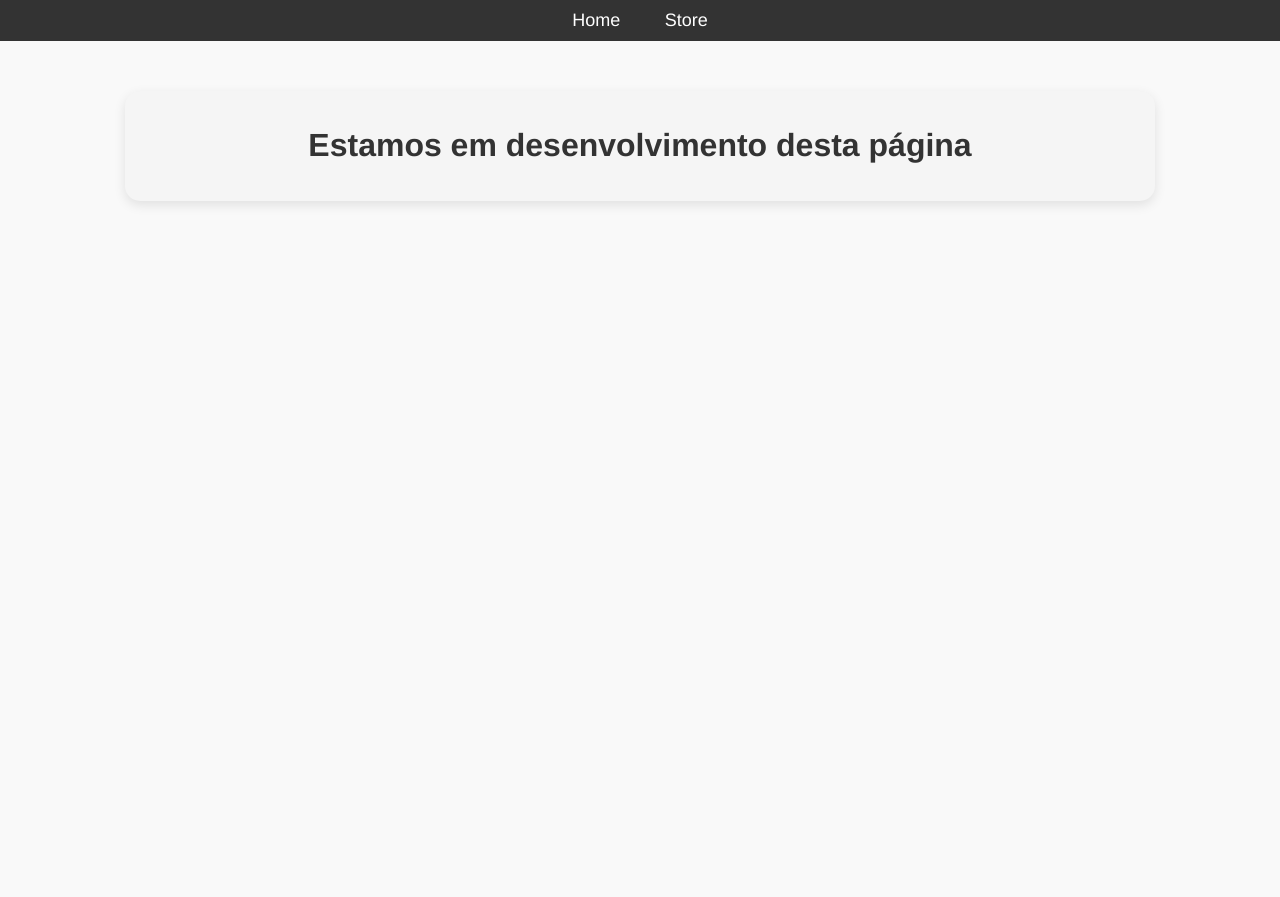
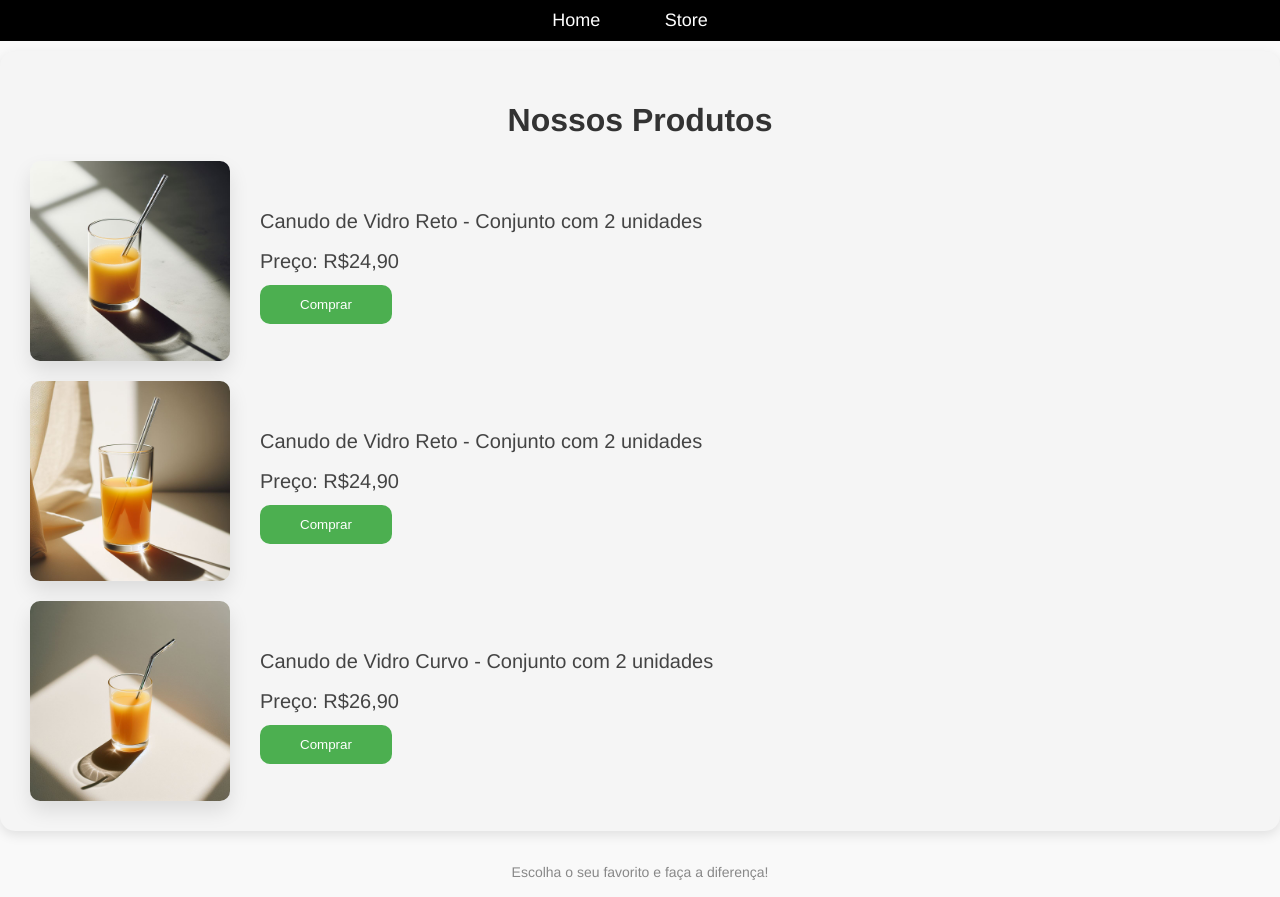
Before and after one commit to Joa0-Daniel/skills-copilot-codespaces-vscode, a plain HTML site: page Canudo de Vidro/store.html in a window 1280 px wide. Before the commit the page ends 800 px from the top, so only its background shows below. Drawn offline with Linux system fonts and the light colour scheme.

Commit message:
Add files via upload

```diff
--- a/Canudo de Vidro/store.html
+++ b/Canudo de Vidro/store.html
@@ -14,7 +14,32 @@
         </ul>
     </nav>
     <div class="container">
-        <h1>Estamos em desenvolvimento desta página</h1>
+        <h1>Nossos Produtos</h1>
+        <div class="product">
+            <img src="_e2abba67-0aa8-417c-8582-933afcaeb5de.jpeg" alt="Canudo de Vidro Reto">
+            <div class="product-info">
+                <p>Canudo de Vidro Reto - Conjunto com 2 unidades</p>
+                <p>Preço: R$24,90</p>
+                <button class="buy-button">Comprar</button>
+            </div>
+        </div>
+        <div class="product">
+            <img src="_9ff22f2c-09ae-4cdd-b8c2-b64579175c0b.jpeg" alt="Canudo de Vidro Reto">
+            <div class="product-info">
+                <p>Canudo de Vidro Reto - Conjunto com 2 unidades</p>
+                <p>Preço: R$24,90</p>
+                <button class="buy-button">Comprar</button>
+            </div>
+        </div>
+        <div class="product">
+            <img src="_53d7f94d-231b-4718-aec1-412010e0ab67.jpeg" alt="Canudo de Vidro Curvo">
+            <div class="product-info">
+                <p>Canudo de Vidro Curvo - Conjunto com 2 unidades</p>
+                <p>Preço: R$26,90</p>
+                <button class="buy-button">Comprar</button>
+            </div>
+        </div>
     </div>
+    <p class="footer">Escolha o seu favorito e faça a diferença!</p>
 </body>
 </html>
--- a/Canudo de Vidro/style.css
+++ b/Canudo de Vidro/style.css
@@ -6,12 +6,12 @@ body {
 }
 
 .container {
-    max-width: 1000px; /* Aumentei o tamanho */
-    margin: 50px auto;
-    padding: 15px; /* Aumentei o padding */
-    background-color: #f5f5f5; /* Nova cor de fundo */
-    border-radius: 15px; /* Borda mais arredondada */
-    box-shadow: 0 4px 12px rgba(0, 0, 0, 0.1); /* Sombra mais suave */
+    max-width: 1400px;
+    margin: 10px auto;
+    padding: 30px; /* Aumentei o padding */
+    background-color: #f5f5f5;
+    border-radius: 15px;
+    box-shadow: 0 4px 12px rgba(0, 0, 0, 0.1);
 }
 
 h1 {
@@ -20,9 +20,9 @@ h1 {
 }
 
 p {
-    font-size: 18px; /* Aumentei o tamanho da fonte */
+    font-size: 18px;
     line-height: 1.6;
-    color: #555; /* Nova cor de texto */
+    color: #555;
 }
 
 ul {
@@ -41,10 +41,10 @@ ul {
 }
 
 .product img {
-    max-width: 183px; /* Aumentei o tamanho da imagem */
-    margin-right: 50px; /* Aumentei a margem */
-    border-radius: 10px; /* Borda mais arredondada */
-    box-shadow: 0 40px 80px rgba(0, 0, 0, 0.1); /* Sombra mais suave */
+    max-width: 200px; /* Aumentei o tamanho da imagem */
+    margin-right: 30px;
+    border-radius: 10px;
+    box-shadow: 0 10px 20px rgba(0, 0, 0, 0.1); /* Sombra mais suave */
     transition: transform 0.3s ease;
 }
 
@@ -57,37 +57,35 @@ ul {
 }
 
 .product p {
-    font-size: 20px; /* Aumentei o tamanho da fonte */
+    font-size: 20px;
     color: #444;
-    margin: 8px 10; /* Aumentei a margem */
+    margin: 8px 0; /* Ajustei a margem */
 }
 
 .buy-button {
     background-color: #4CAF50;
     color: white;
-    padding: 10px 32px; /* Aumentei o padding */
+    padding: 12px 40px; /* Aumentei o padding */
     border: none;
-    border-radius: 10px; /* Borda mais arredondada */
+    border-radius: 10px;
     cursor: pointer;
-    transition: background-color 0.3s ease, transform 0.3s ease; /* Adicionei transformação */
+    transition: background-color 0.3s ease, transform 0.3s ease;
 }
 
 .buy-button:hover {
     background-color: #45a049;
-    transform: translateY(-2px); /* Adicionei transformação */
+    transform: translateY(-2px);
 }
 
 .footer {
     text-align: center;
     margin-top: 30px;
     color: #888;
-    font-size: 10px; /* Aumentei o tamanho da fonte */
+    font-size: 14px; /* Ajustei o tamanho da fonte */
 }
 
-
-
 .navbar {
-    background-color: #333;
+    background-color: #000000;
     padding: 10px 0;
 }
 
@@ -100,6 +98,7 @@ ul {
 
 .navbar ul li {
     display: inline;
+    margin-right: 20px; /* Aumentei a margem entre os itens */
 }
 
 .navbar ul li a {
@@ -107,8 +106,10 @@ ul {
     color: white;
     font-size: 18px;
     padding: 10px 20px;
+    transition: background-color 0.3s ease;
 }
 
 .navbar ul li a:hover {
     background-color: #555;
+    border-radius: 5px;
 }
```
Also changed, not shown: Canudo de Vidro/index.html (+3 -25 lines), Canudo de Vidro/_9ff22f2c-09ae-4cdd-b8c2-b64579175c0b.jpeg (added).
